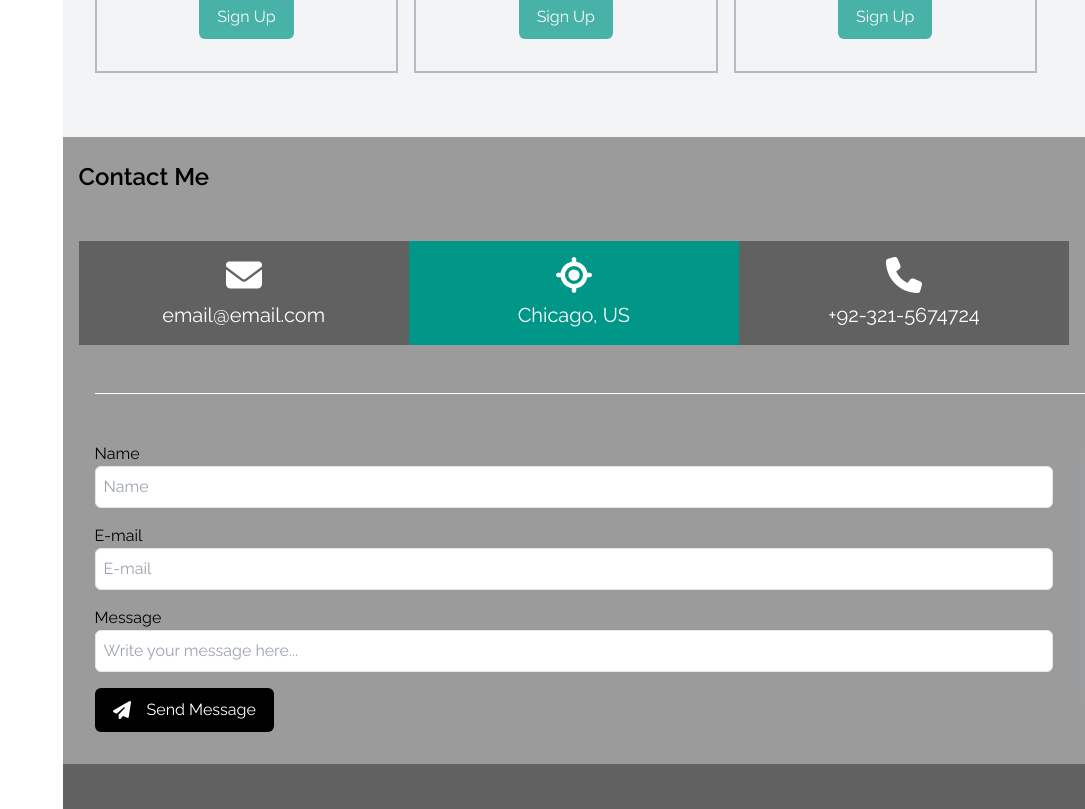
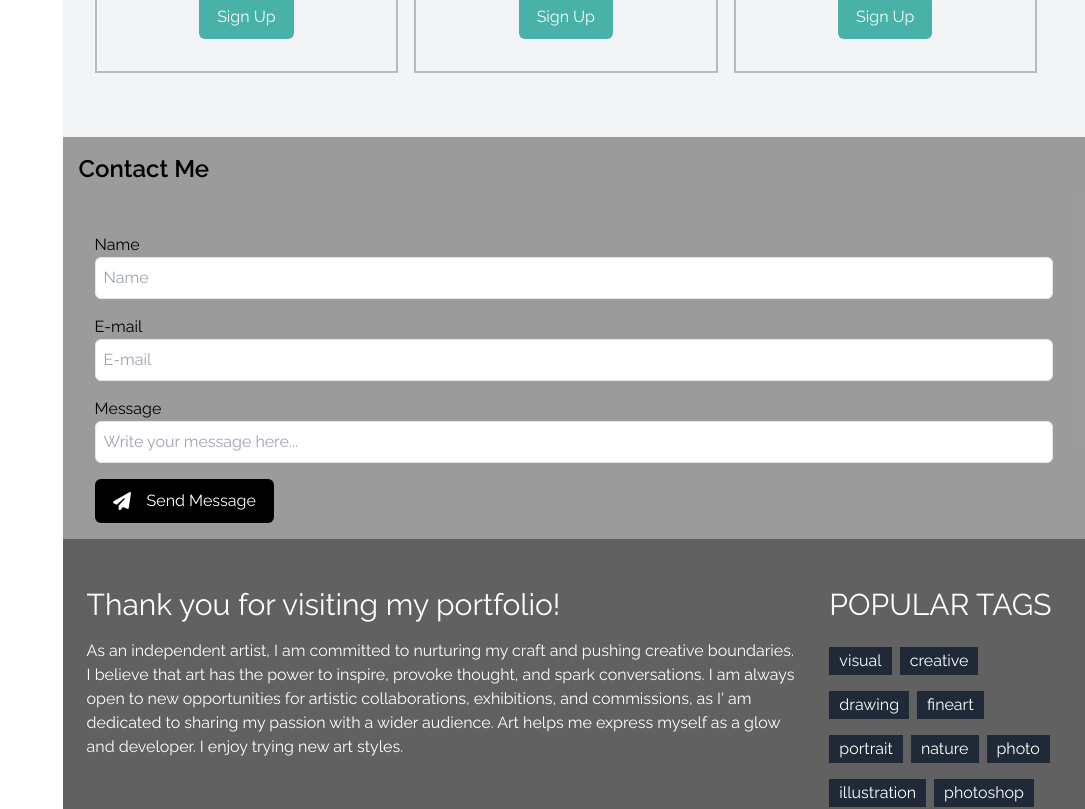
Before and after one commit to Metaverse-Nabeel/majesty_portfolio, a Next.js app: page / in a window 1280 px wide. Shown: the part 2600-3409 px from the top of the page, without its empty margins (195-1280 px from the left). Built offline with nearby package versions, Linux system fonts and the light colour scheme.

Commit message:
Update the contact section

```diff
--- a/src/app/sections/Contact.tsx
+++ b/src/app/sections/Contact.tsx
@@ -1,9 +1,6 @@
 "use client";
 import {
-  faEnvelope,
-  faLocation,
   faPaperPlane,
-  faPhone,
 } from "@fortawesome/free-solid-svg-icons";
 import { FontAwesomeIcon } from "@fortawesome/react-fontawesome";
 import { useState } from "react";
@@ -29,29 +26,8 @@ const Contact = () => {
   return (
     <>
       <section className="flex flex-col bg-[#616161]/60 w-full px-4" id="contact">
-        <h4 className="text-2xl font-semibold py-6">Contact Me</h4>
-        <div className="flex-col md:flex md:flex-row items-center justify-center w-[100%] text-white py-6">
-          <div className="w-full flex flex-col justify-center items-center gap-2 bg-[#616161] py-4 px-16 md:px-8">
-            <FontAwesomeIcon icon={faEnvelope} className="text-4xl" />
-            <p className="flex items-center justify-center text-xl">
-              email@email.com
-            </p>
-          </div>
-          <div className="w-full flex flex-col justify-center items-center gap-2 bg-[#009688] py-4 px-16 md:px-8">
-            <FontAwesomeIcon icon={faLocation} className="text-4xl" />
-            <p className="flex items-center justify-center text-xl">
-              Chicago, US
-            </p>
-          </div>
-          <div className="w-full flex flex-col justify-center items-center gap-2 bg-[#616161] py-4 px-16 md:px-8">
-            <FontAwesomeIcon icon={faPhone} className="text-4xl" />
-            <p className="flex items-center justify-center text-xl">
-              +92-321-5674724
-            </p>
-          </div>
-        </div>
-        <div className="flex w-full h-[1px] mx-4 bg-white mt-6"></div>
-        <div className="w-full flex flex-col rounded-md py-8">
+        <h4 className="text-2xl font-semibold py-4">Contact Me</h4>
+        <div className="w-full flex flex-col rounded-md py-4">
           <form
             action="https://formsubmit.co/nabeelahmed3129@gmail.com"
             method="POST"
```
